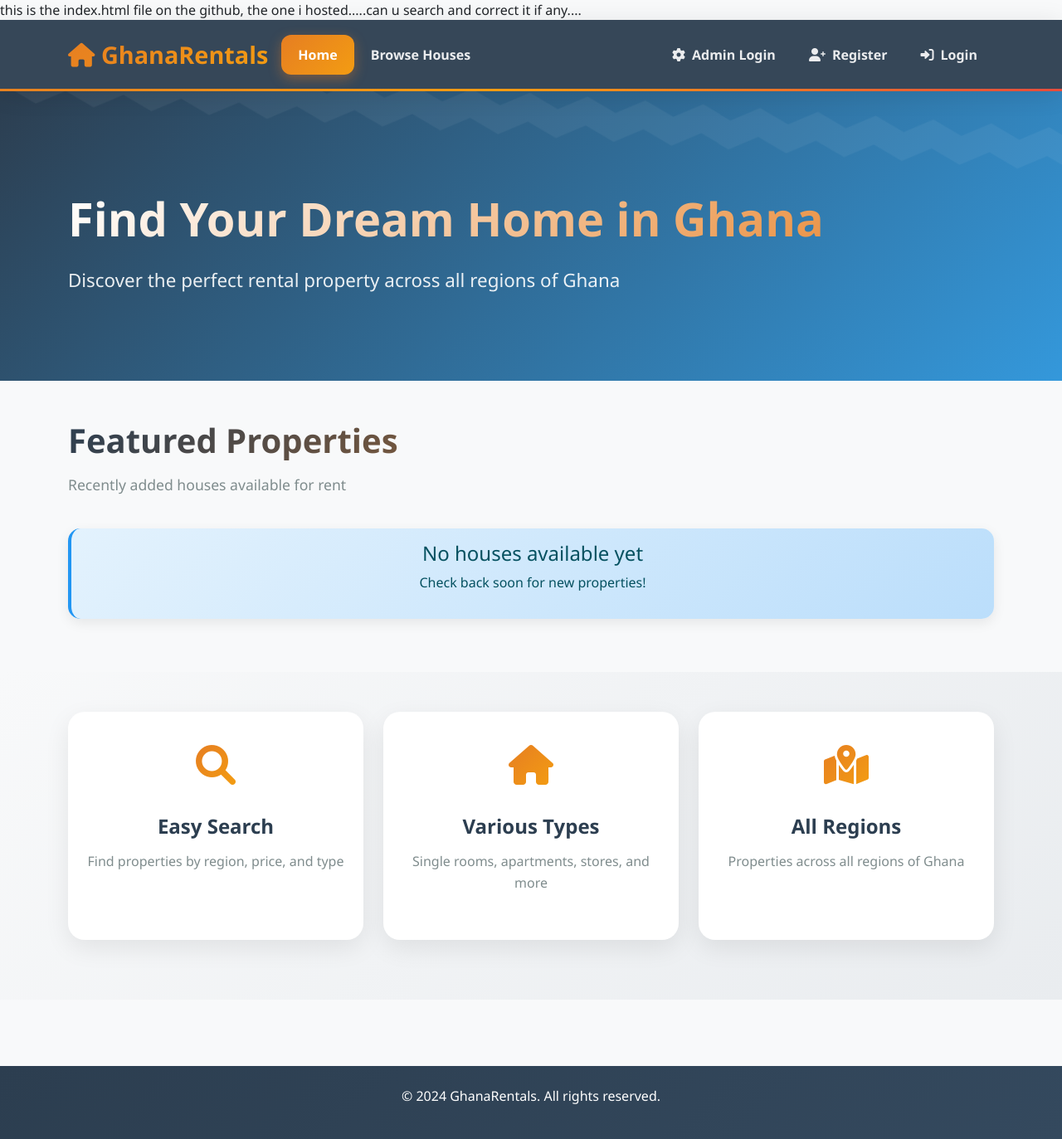
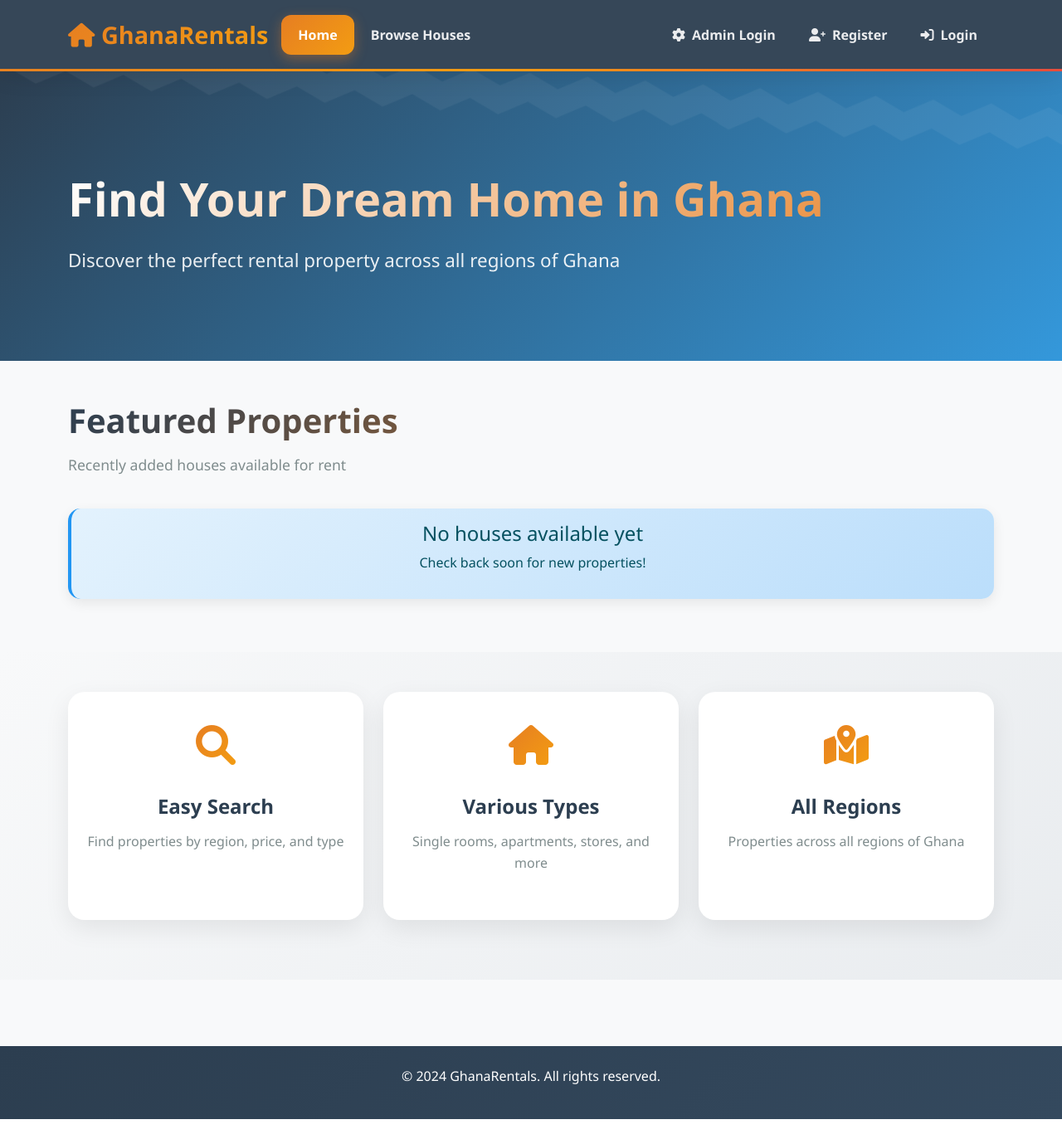
Before and after one commit to hamdansalifupolibu/Ghana-Home-Rental, a Flask app: page / in a window 1280 px wide. Shown: the whole page at 83% size. After the commit the page ends 1349 px from the top, so only its background shows below. Run offline with Flask 3, Linux system fonts and the light colour scheme; data that the repository does not hold is empty.

Commit message:
Update index.html

```diff
--- a/templates/user/index.html
+++ b/templates/user/index.html
@@ -1,4 +1,3 @@
-this is the index.html file on the github, the one i hosted.....can u search and correct it if any....
 <!DOCTYPE html>
 <html lang="en">
 <head>
```
